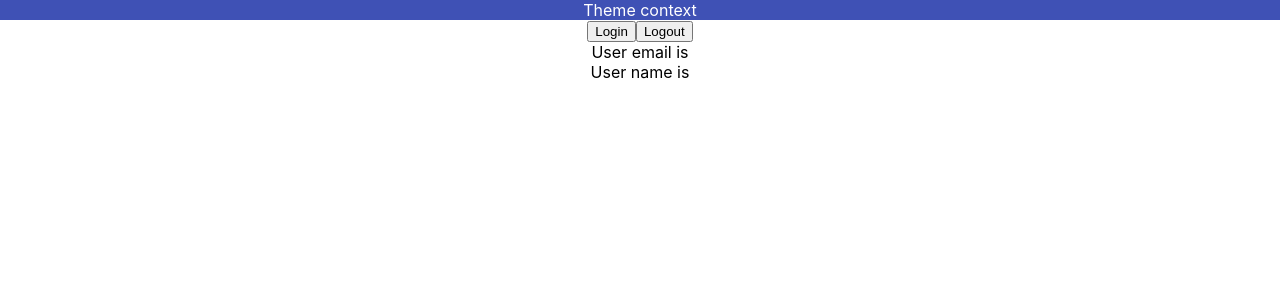
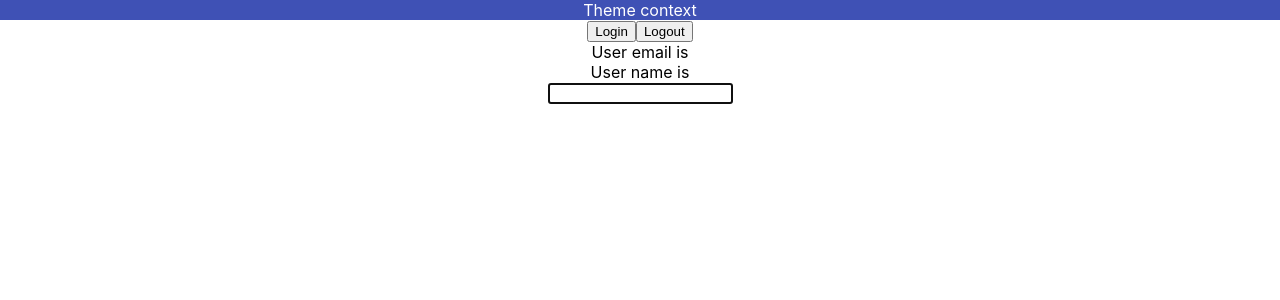
Before and after one commit to abdelrahman-gad/react_typescript_basics, a React (Create React App) app: page / in a window 1280 px wide. Shown: the top 300 px of the page. Built offline with nearby package versions, Linux system fonts and the light colour scheme.

Commit message:
useRef hook

```diff
--- a/src/App.tsx
+++ b/src/App.tsx
@@ -15,6 +15,7 @@ import {ThemeContextProvider} from './components/context/ThemeContext';
 import {Box} from './components/context/Box';
 import {UserContextProvider} from './components/context/UserContext';
 import {User} from './components/context/User';
+import { DomRef } from './components/DomRef';
 function App() {
 
 
@@ -25,6 +26,7 @@ function App() {
      </ThemeContextProvider>
 
      <UserContextProvider> <User /> </UserContextProvider>
+     <DomRef />
     </div>
   );
 }
--- /dev/null
+++ b/src/components/DomRef.tsx
@@ -0,0 +1,12 @@
+import { useEffect,useRef } from "react"
+export const DomRef = () => {
+const inputRef = useRef<HTMLInputElement>(null!);
+useEffect(()=>{
+    inputRef.current.focus();
+},[]);
+return (
+    <div>
+        <input type="text" ref={inputRef} />
+    </div>
+);
+}
```
